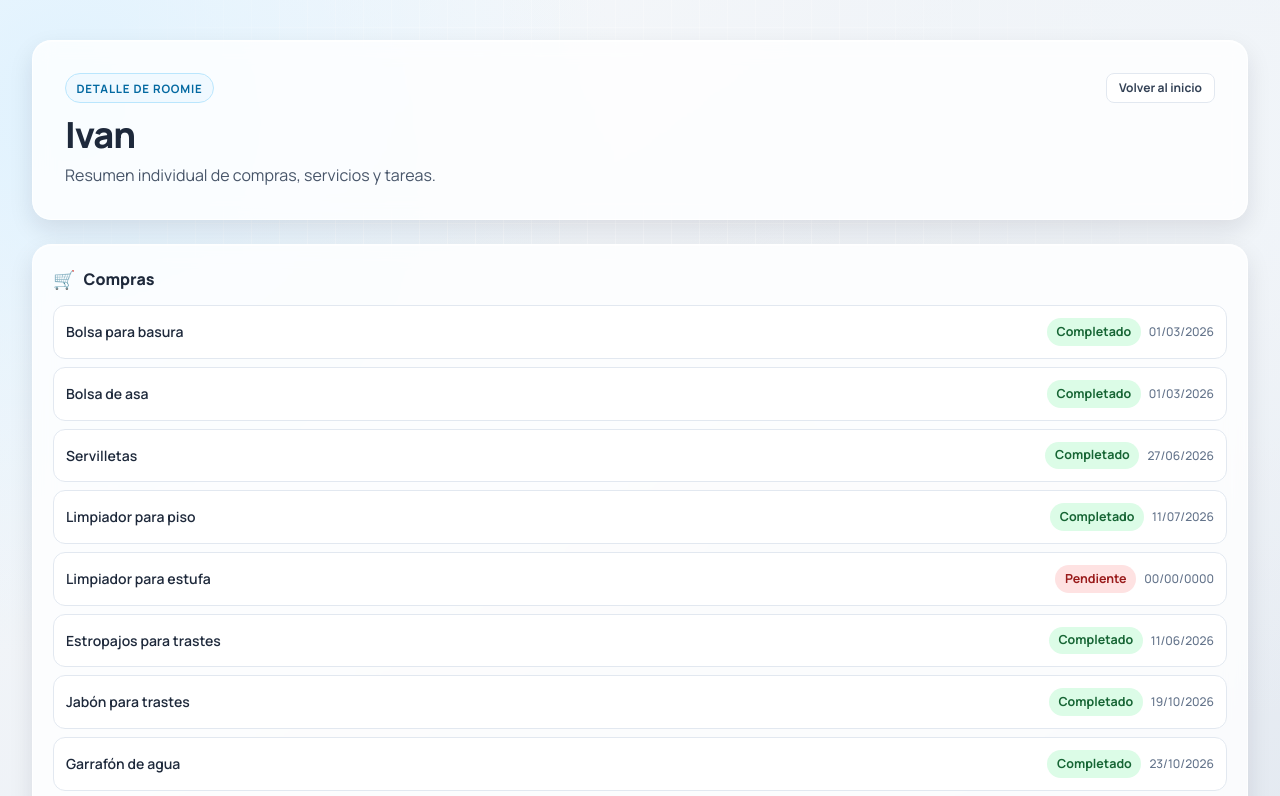
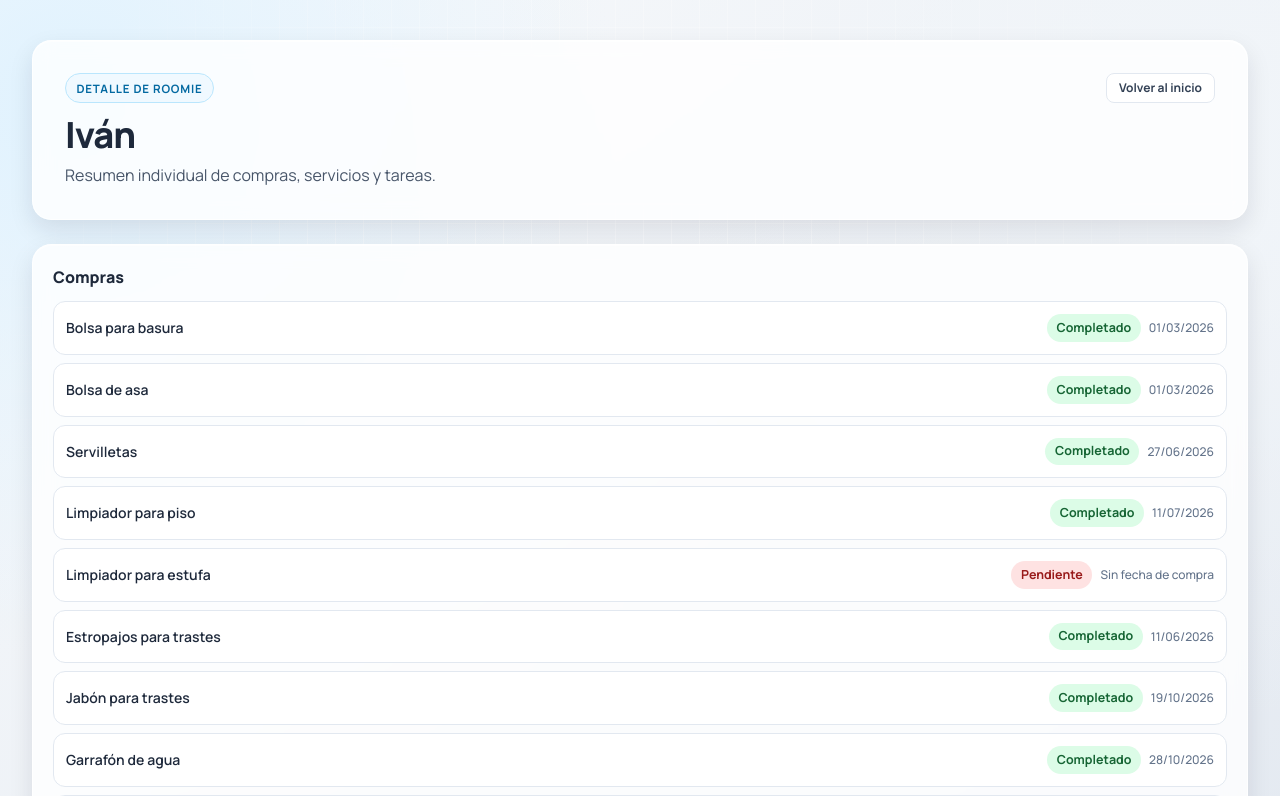
Before and after one commit to ivxn31/roomies, a plain HTML site: page ivan.html in a window 1280 px wide. Shown: the top 796 px of the page. Drawn offline with nearby package versions, Linux system fonts and the light colour scheme.

Commit message:
feature: Updated purchase statuses and turn assignments

```diff
--- a/ivan.html
+++ b/ivan.html
@@ -3,7 +3,7 @@
 	<head>
 		<meta charset="UTF-8" />
 		<meta name="viewport" content="width=device-width, initial-scale=1.0" />
-		<title>Ivan | Control de Gastos Compartidos</title>
+		<title>Iván | Control de Gastos Compartidos</title>
 		<meta
 			name="description"
 			content="Detalle de gastos y tareas de Ivan en el dashboard de roomies."
@@ -31,14 +31,14 @@
 						Volver al inicio
 					</a>
 				</div>
-				<h1 class="mt-3 text-3xl font-extrabold tracking-tight text-slate-800 sm:text-4xl">Ivan</h1>
+				<h1 class="mt-3 text-3xl font-extrabold tracking-tight text-slate-800 sm:text-4xl">Iván</h1>
 				<p class="mt-2 text-sm text-slate-600 sm:text-base">
 					Resumen individual de compras, servicios y tareas.
 				</p>
 
 			</header>
 
-			<section id="roomieDetail" data-roomie="ivan" class="mt-6" aria-label="Detalle de Ivan"></section>
+			<section id="roomieDetail" data-roomie="ivan" class="mt-6" aria-label="Detalle de Iván"></section>
 		</main>
 
 		<script src="script.js"></script>
--- a/script.js
+++ b/script.js
@@ -1,7 +1,6 @@
 const categories = {
 	compras: {
 		label: "Compras",
-		icon: "🛒",
 		concepts: [
 			"Bolsa para basura",
 			"Bolsa de asa",
@@ -22,54 +21,54 @@ const roommates = {
 	osmar: {
 		name: "Osmar",
 		concepts: {
-			"Bolsa para basura": "✅ 13/08/2026",
-			"Bolsa de asa": "❌ 23/10/2026",
-			"Servilletas": "✅ 24/08/2026",
-			"Limpiador para piso": "❌ 00/00/0000",
-			"Limpiador para estufa": "✅ 15/07/2026",
-			"Jabón para trastes": "✅ 13/08/2026",
-			"Papel de baño": "✅ 13/08/2026",
-			"Estropajos para trastes": "✅ Fecha desconocida",
-			"Garrafón de agua": "✅ 20/10/2026",
-			"Jabón líquido para el baño": "✅ Fecha desconocida",
-			"Luz": "✅ 30/05/2026",
+			"Bolsa para basura": "13/08/2026",
+			"Bolsa de asa": "23/10/2026",
+			"Servilletas": "24/08/2026",
+			"Limpiador para piso": "31/10/2026",
+			"Limpiador para estufa": "15/07/2026",
+			"Jabón para trastes": "31/10/2026",
+			"Papel de baño": "31/10/2026",
+			"Estropajos para trastes": "31/10/2026",
+			"Garrafón de agua": "20/10/2026",
+			"Jabón líquido para el baño": "31/10/2026",
+			"Luz": "pendiente",
 		},
 	},
 	ivan: {
-		name: "Ivan",
+		name: "Iván",
 		concepts: {
-			"Bolsa para basura": "✅ 01/03/2026",
-			"Bolsa de asa": "✅ 01/03/2026",
-			"Servilletas": "✅ 27/06/2026",
-			"Limpiador para piso": "✅ 11/07/2026",
-			"Limpiador para estufa": "❌ 00/00/0000",
-			"Jabón para trastes": "✅ 19/10/2026",
-			"Papel de baño": "✅ 19/09/2026",
-			"Estropajos para trastes": "✅ 11/06/2026",
-			"Garrafón de agua": "✅ 23/10/2026",
-			"Jabón líquido para el baño": "✅ 11/06/2026",
-			"Luz": "✅ 27/09/2026",
+			"Bolsa para basura": "01/03/2026",
+			"Bolsa de asa": "01/03/2026",
+			"Servilletas": "27/06/2026",
+			"Limpiador para piso": "11/07/2026",
+			"Limpiador para estufa": "pendiente",
+			"Jabón para trastes": "19/10/2026",
+			"Papel de baño": "19/09/2026",
+			"Estropajos para trastes": "11/06/2026",
+			"Garrafón de agua": "28/10/2026",
+			"Jabón líquido para el baño": "11/06/2026",
+			"Luz": "27/09/2026",
 		},
 	},
 	cesar: {
-		name: "Cesar",
+		name: "César",
 		concepts: {
-			"Bolsa para basura": "❌ 00/00/0000",
-			"Bolsa de asa": "❌ 00/00/0000",
-			"Servilletas": "❌ 00/00/0000",
-			"Limpiador para piso": "❌ 00/00/0000",
-			"Limpiador para estufa": "❌ 00/00/0000",
-			"Jabón para trastes": "❌ 00/00/0000",
-			"Papel de baño": "❌ 00/00/0000",
-			"Estropajos para trastes": "❌ 00/00/0000",
-			"Garrafón de agua": "❌ 00/00/0000",
-			"Jabón líquido para el baño": "❌ 00/00/0000",
-			"Luz": "❌ 00/00/0000",
+			"Bolsa para basura": "pendiente",
+			"Bolsa de asa": "pendiente",
+			"Servilletas": "pendiente",
+			"Limpiador para piso": "pendiente",
+			"Limpiador para estufa": "pendiente",
+			"Jabón para trastes": "pendiente",
+			"Papel de baño": "pendiente",
+			"Estropajos para trastes": "pendiente",
+			"Garrafón de agua": "pendiente",
+			"Jabón líquido para el baño": "pendiente",
+			"Luz": "pendiente",
 		},
 	},
 };
 
-const DEFAULT_PENDING = "❌ 00/00/0000";
+const DEFAULT_PENDING = "pendiente";
 
 const roommateMeta = {
 	osmar: { href: "osmar.html", color: "from-cyan-200 to-sky-300" },
@@ -77,13 +76,13 @@ const roommateMeta = {
 	cesar: { href: "cesar.html", color: "from-violet-200 to-purple-300" },
 };
 
-const roommateOrder = ["osmar", "ivan", "cesar"];
+const roommateOrder = ["ivan", "osmar", "cesar"];
 
 const turnOverrides = {
 	"Luz": "osmar",
 	"Bolsa de asa": "cesar",
 	"Servilletas": "cesar",
-	"Jabón para trastes": "osmar",
+	"Jabón para trastes": "cesar",
 };
 
 const rulesImages = [
@@ -275,15 +274,19 @@ function renderSharedTurns() {
 			}
 
 			const owner = roommates[turn.ownerKey]?.name || turn.ownerKey;
+			const ownerStatus = parseStatus(roommates[turn.ownerKey].concepts[turn.concept] || DEFAULT_PENDING);
 
 			return `
 				<article class="glass-panel shared-turn-card">
 					<p class="text-sm font-extrabold text-slate-800">${turn.concept}</p>
 					<p class="mt-1 text-sm text-slate-600">
-						Le toca a <span class="font-bold text-slate-800">${owner}</span>.
+						Responsable: <strong class="font-bold text-slate-800">${owner}</strong>.
+						<span class="turn-status ${ownerStatus.isComplete ? "turn-status--complete" : "turn-status--pending"}">
+							${ownerStatus.isComplete ? "Compra registrada" : "Debe comprarse"}
+						</span>
 					</p>
 					<p class="mt-1 text-xs text-slate-500">
-						${turn.isManual ? turn.oldestDateText : `Fecha más antigua registrada: ${turn.oldestDateText}`}
+						${turn.isManual ? turn.oldestDateText : `Fecha de referencia: ${turn.oldestDateText}`}
 					</p>
 				</article>
 			`;
@@ -323,7 +326,7 @@ function getTurnForConcept(concept) {
 		return {
 			concept,
 			ownerKey: withoutValidDate[0].roommateKey,
-			oldestDateText: "Sin fecha valida",
+			oldestDateText: "Sin fecha válida",
 		};
 	}
 
@@ -345,7 +348,7 @@ function getTurnForConcept(concept) {
 }
 
 function extractDate(value) {
-	if (!value || !value.startsWith("✅")) {
+	if (!value || value === "pendiente") {
 		return null;
 	}
 
@@ -421,10 +424,7 @@ function renderRoomieDetail() {
 
 			return `
 				<section class="glass-panel p-4 sm:p-5" aria-labelledby="category-${categoryKey}">
-					<div class="flex items-center gap-2">
-						<span class="text-lg" aria-hidden="true">${category.icon}</span>
-						<h2 id="category-${categoryKey}" class="text-base font-extrabold text-slate-800">${category.label}</h2>
-					</div>
+					<h2 id="category-${categoryKey}" class="text-base font-extrabold text-slate-800">${category.label}</h2>
 					<ul class="mt-3 space-y-2">
 						${itemsHTML}
 					</ul>
@@ -443,9 +443,10 @@ function getAllConcepts() {
 }
 
 function parseStatus(value) {
-	const isComplete = value.startsWith("✅");
-	const dateText = value.replace(/^✅\s*|^❌\s*/u, "").trim();
-	return { isComplete, dateText };
+	const isComplete = value !== "pendiente";
+	const date = isComplete ? extractDate(value) : null;
+	const dateText = isComplete ? value : "Sin fecha de compra";
+	return { isComplete, date, dateText };
 }
 
 init();
--- a/styles.css
+++ b/styles.css
@@ -115,6 +115,21 @@ body {
 .shared-turn-card {
 	padding: 0.65rem 0.85rem;
 	border-radius: 0.85rem;
+}
+
+.turn-status {
+	display: inline-block;
+	margin-left: 0.35rem;
+	font-size: 0.72rem;
+	font-weight: 800;
+}
+
+.turn-status--complete {
+	color: var(--ok-text);
+}
+
+.turn-status--pending {
+	color: var(--ko-text);
 }
 
 .filter-label {
```
Also changed, not shown: cesar.html (+3 -3 lines), index.html (+1 -1 lines).
